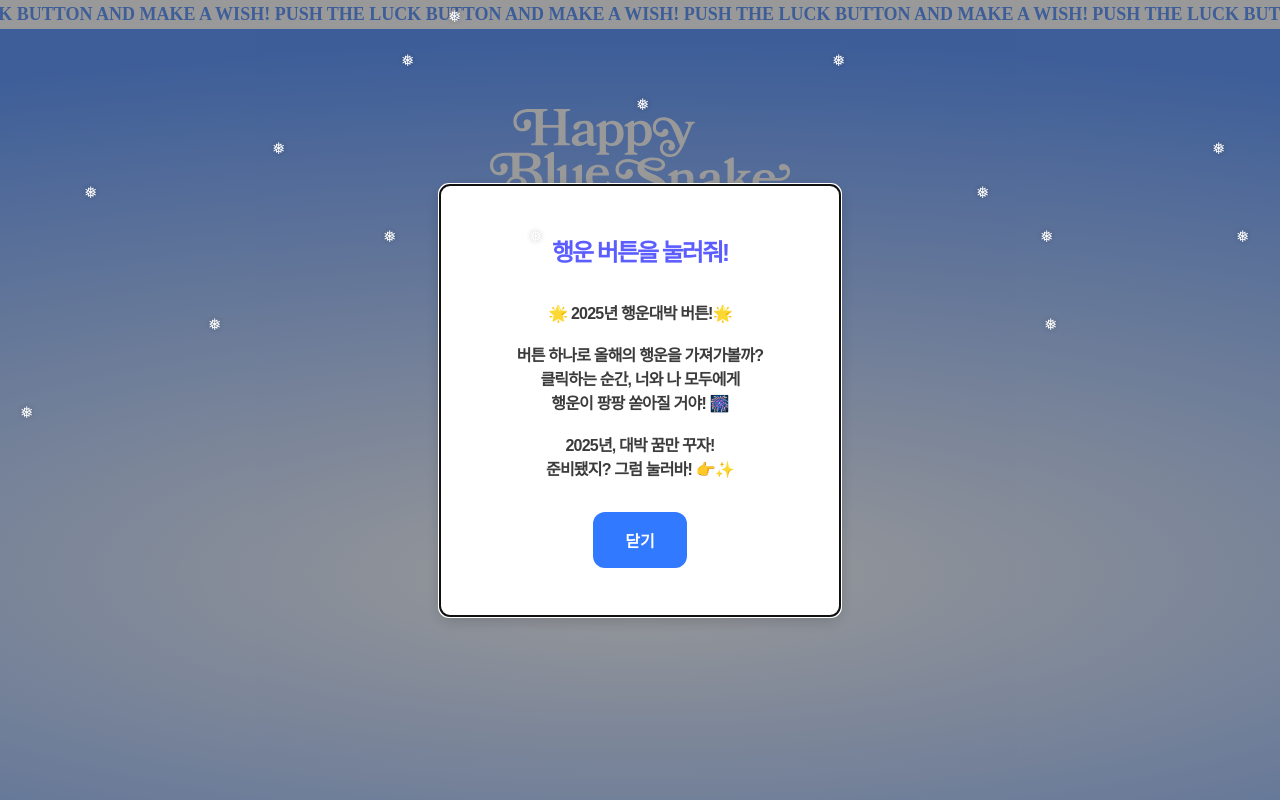
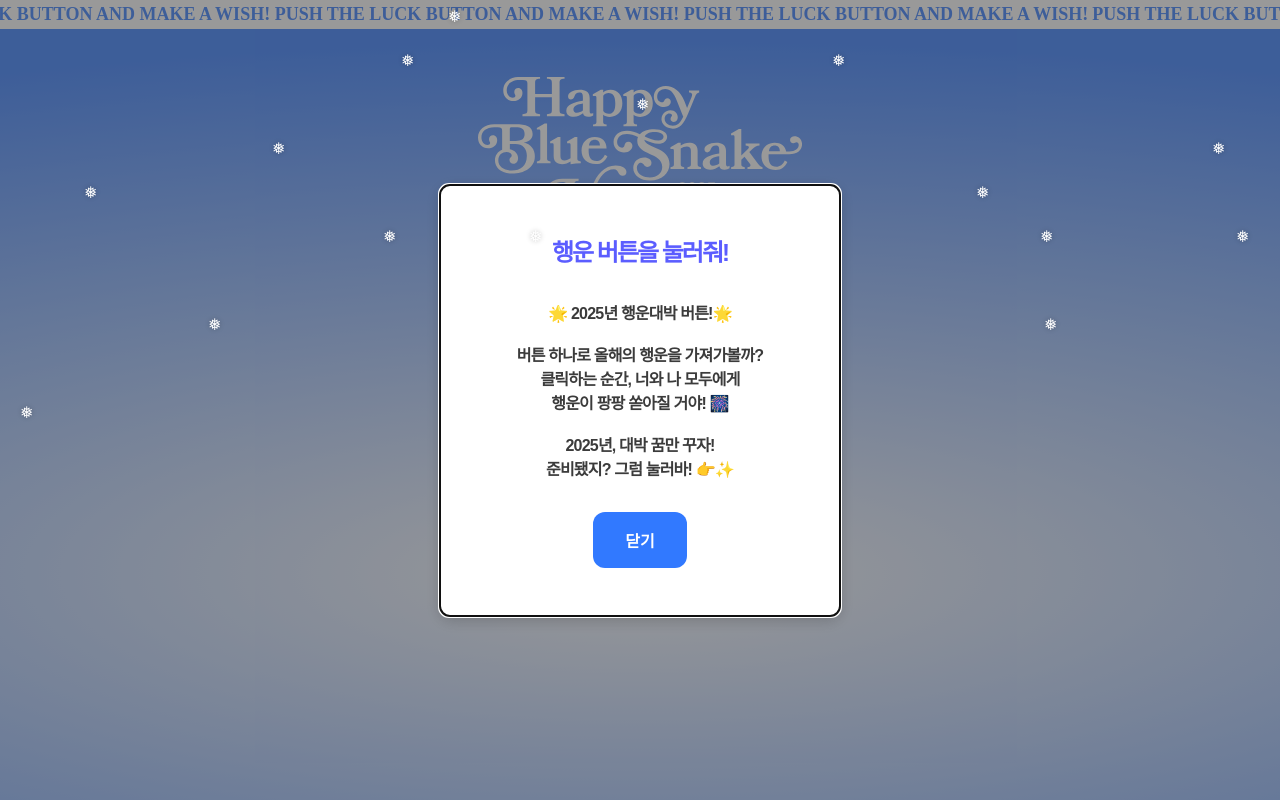
Before and after one commit to plumplum01/NewYear, a React (Create React App) app: page / in a window 1280 px wide. Built offline with nearby package versions, Linux system fonts and the light colour scheme; no server answers; a small style sheet from the web is missing; a web font is replaced by a local one.

Commit message:
타이틀 이미지 수정

```diff
--- a/src/App.css
+++ b/src/App.css
@@ -83,14 +83,17 @@
   display: flex;
   flex-direction: column;
   gap: 2rem;
-  margin: 5rem;
+  margin: 3rem;
   align-items: center;
   justify-content: center;
   overflow: hidden;
 }
 
 .push-title img {
-  width: 300px;
+  min-width: 200px;
+  overflow: visible !important;
+  overflow-clip-margin: padding-box !important;
+  max-width: 100%;
 }
 
 .push-main {
--- a/src/pushBtn.jsx
+++ b/src/pushBtn.jsx
@@ -43,7 +43,7 @@ export default function PushBtn() {
         newBox.className = 'box';
         newBox.textContent = randomMessage;
         newBox.style.position = 'absolute';
-        newBox.style.top = '55%';
+        newBox.style.top = '50%';
         newBox.style.left = '50%';
         newBox.style.transform = 'translate(-50%, -50%)';
         containerRef.current.appendChild(newBox);
```
